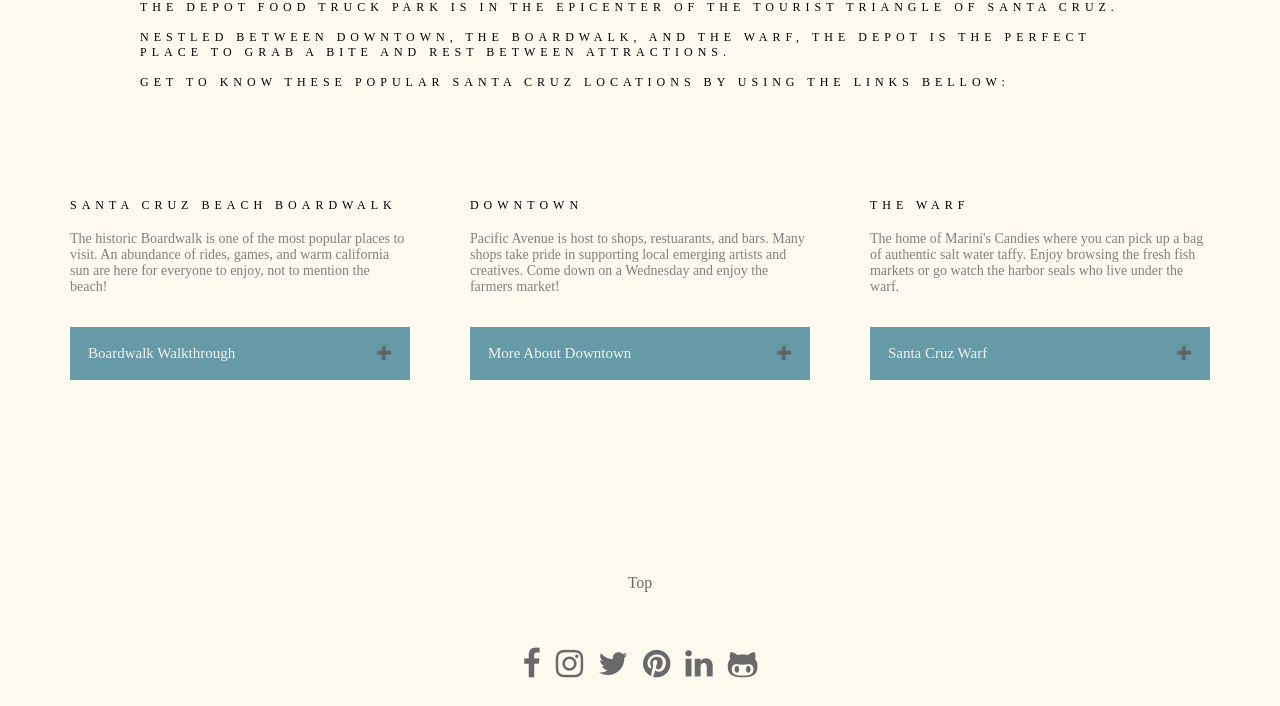
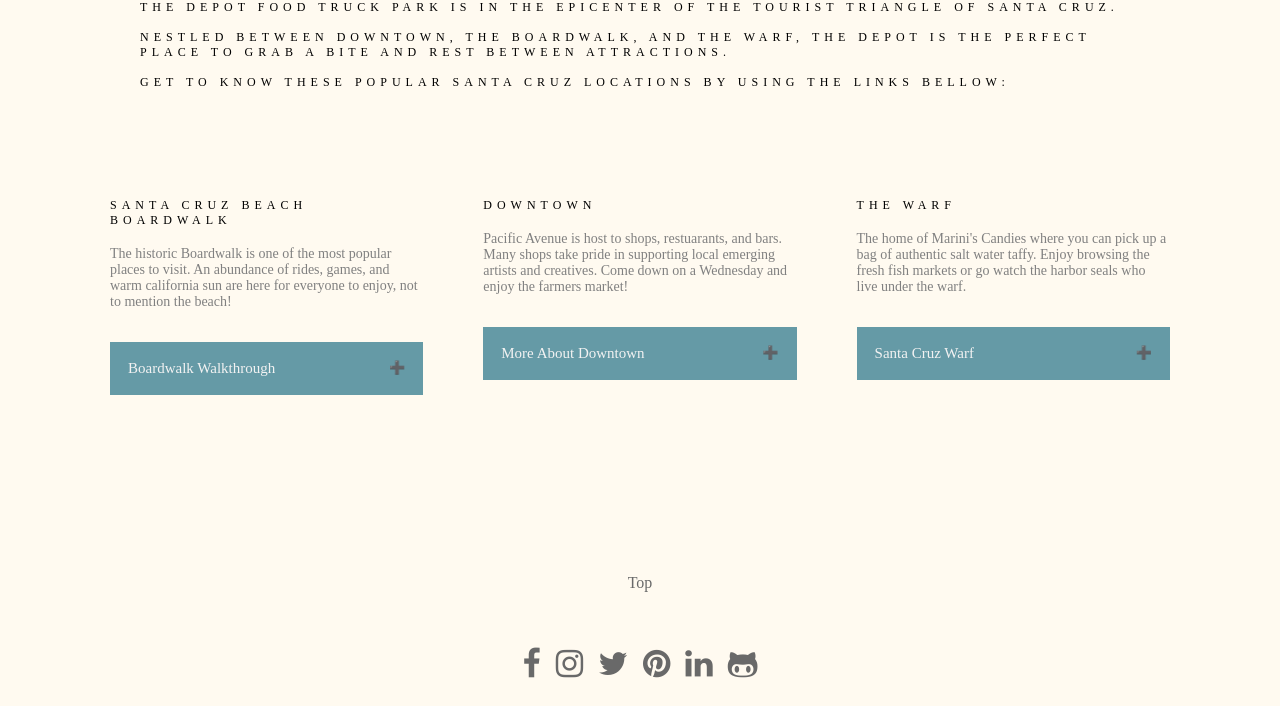
Before and after one commit to maddiejberg/mberg-project, a plain HTML site: page 4-location.html in a window 1280 px wide. Shown: the part 208-914 px from the top of the page. Drawn offline with Linux system fonts and the light colour scheme.

Commit message:
Update 4-location.html

```diff
--- a/4-location.html
+++ b/4-location.html
@@ -59,7 +59,7 @@
     </article>
   </header>
 
-  <section>
+  <section style="margin: 40px;">
     <div class="row">
       <div class="column">
         <h3>santa cruz beach boardwalk</h3>
```
